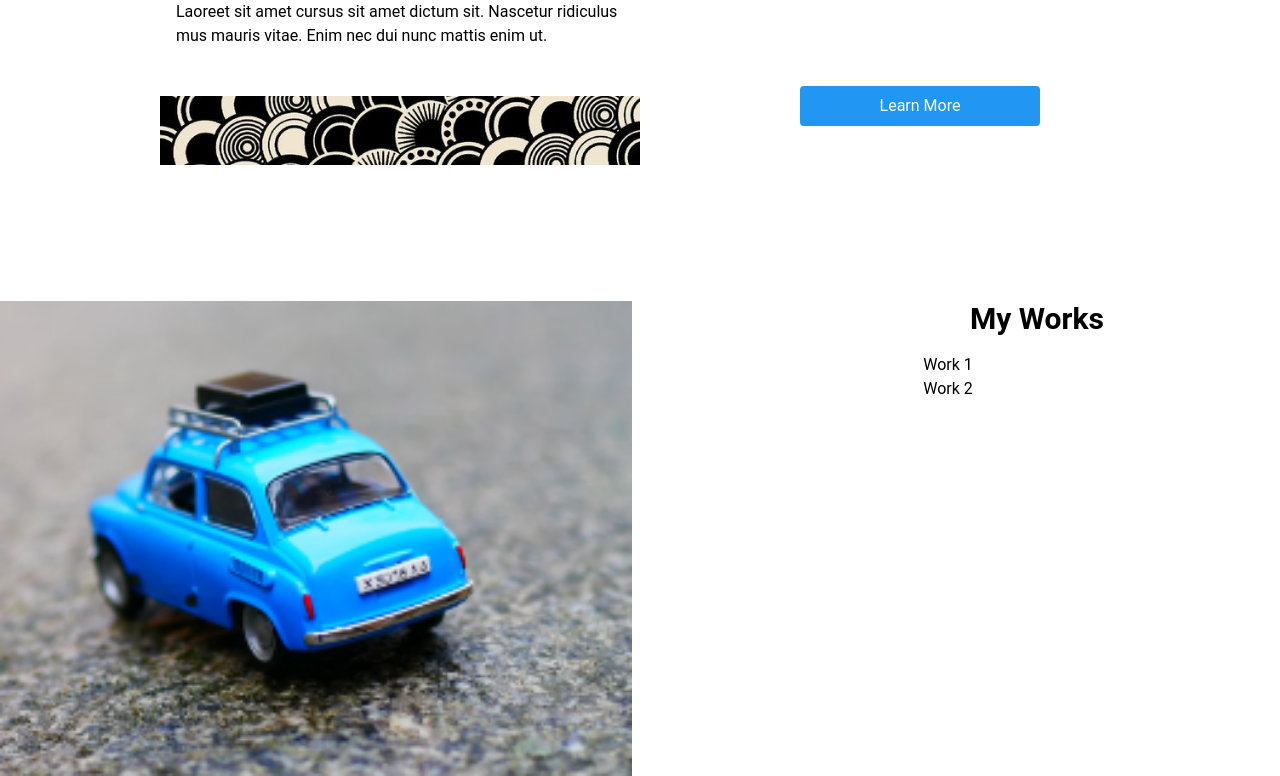
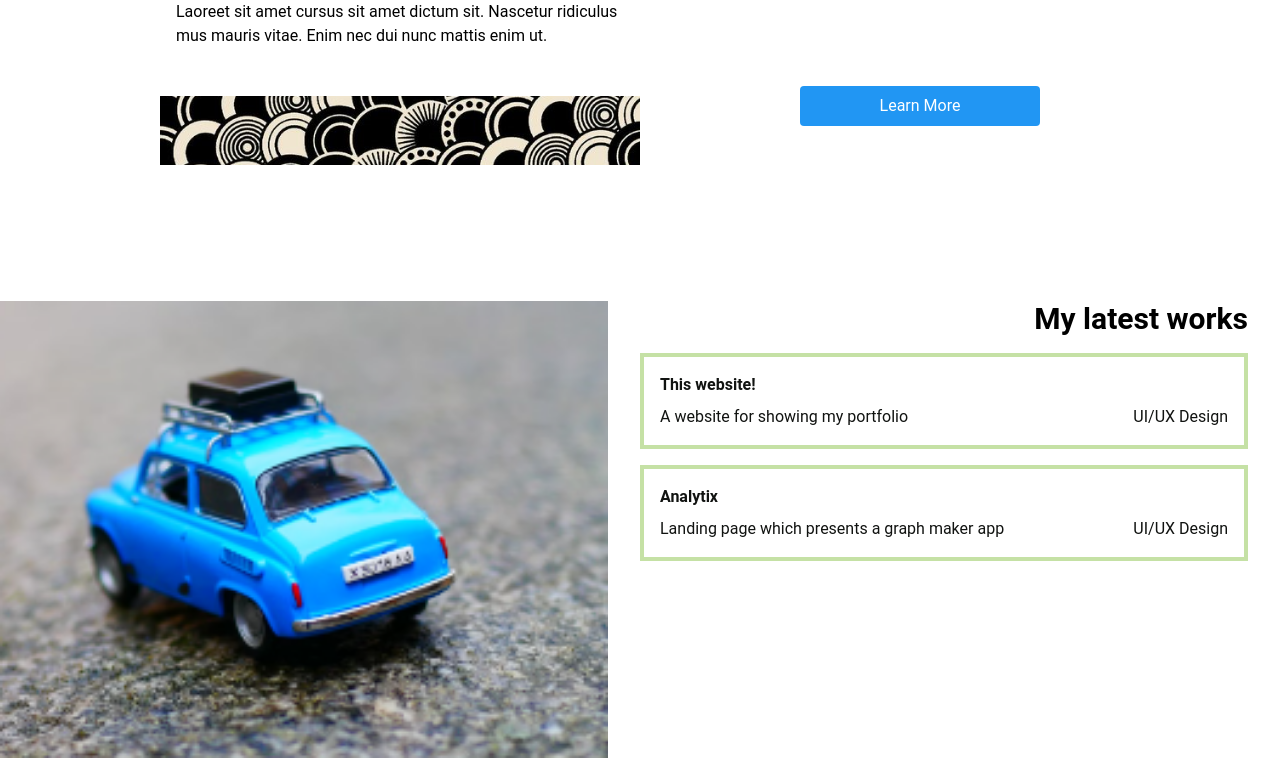
Before and after one commit to FabrizioVal/Portafolio, a React app in the folder Portafolio/: page / in a window 1280 px wide. Shown: the part 1177-1953 px from the top of the page. Built offline with nearby package versions, Linux system fonts and the light colour scheme; the HTML template or start-up script is replaced by a standard one.

Commit message:
Actualizaciones de seccion work 18 02 2024

```diff
--- a/Portafolio/src/components/work.jsx
+++ b/Portafolio/src/components/work.jsx
@@ -1,14 +1,14 @@
 import React, { useState } from 'react';
-import demo_image1 from '../assets/demo_image1.png'
-import demo_image2 from '../assets/demo_image2.png'
-
+import demo_image1 from '../assets/demo_image1.png';
+import demo_image2 from '../assets/demo_image2.png';
+import '../styles/styles.css'
 
 const Work = () => {
-  const works = [
-    { id: 1, title: 'Work 1', imageUrl: demo_image1 },
-    { id: 2, title: 'Work 2', imageUrl: demo_image2 },
-    // Add more works as needed
-  ];
+  const [works, setWorks] = useState([
+    { id: 1, title: 'This website!', role: 'UI/UX Design', description: 'A website for showing my portfolio', imageUrl: demo_image1 },
+    { id: 2, title: 'Analytix', role: 'UI/UX Design', description: 'Landing page which presents a graph maker app', imageUrl: demo_image2 },
+
+  ]);
 
   const [selectedWork, setSelectedWork] = useState(works[0]);
 
@@ -18,8 +18,6 @@ const Work = () => {
 
   return (
     <div className='mt-10 mb-10'>
-
-
       <div className="flex">
         {/* Left side - Image displayer */}
         <div className="flex-1">
@@ -27,16 +25,26 @@ const Work = () => {
         </div>
 
         {/* Right side - List of titles */}
-        <div className="text-center flex-1 mr-4">
+        <div className="text-left flex-1 mx-8">
+          <h1 className="text-3xl font-bold mb-4 text-right">My latest works</h1>
           <ul>
-          <h1 className="text-3xl font-bold mb-4 text-right mr-40">My Works</h1>
             {works.map((work) => (
               <li
                 key={work.id}
                 onMouseEnter={() => handleWorkHover(work)}
-                className="cursor-pointer hover:text-blue-500"
+                className="cursor-pointer hover:text-blue-500 mb-4"
               >
-                {work.title}
+                {/* Container for each work item */}
+                <div className=" button button10 border-4 border-light-green-200 p-4 work-container flex flex-col">
+                  <div>
+                    <p className="font-bold mb-2">{work.title}</p>
+                  </div>
+                  <div className="flex justify-between">
+                    <p className="role">{work.description}</p>
+                    <p className="description">{work.role}</p>
+
+                  </div>
+                </div>
               </li>
             ))}
           </ul>
--- /dev/null
+++ b/Portafolio/src/styles/styles.css
@@ -0,0 +1,32 @@
+.button {
+    position: relative;
+
+    color: #111311;
+    transition: .3s;
+  }
+
+  .button::before {
+    position: absolute;
+    top: 0;
+    right: 0;
+    bottom: 0;
+    left: 0;
+    z-index: -1;
+    content: '';
+    background: #9bd499;
+    transition: transform .3s;
+  }
+
+  .button:hover {
+    color: #1a1919;
+  }
+
+  /* Specific styles for button10 */
+  .button10::before {
+    transform-origin: center center;
+    transform: scale(1, 0);
+  }
+
+  .button10:hover::before {
+    transform: scale(1, 1);
+  }
```
